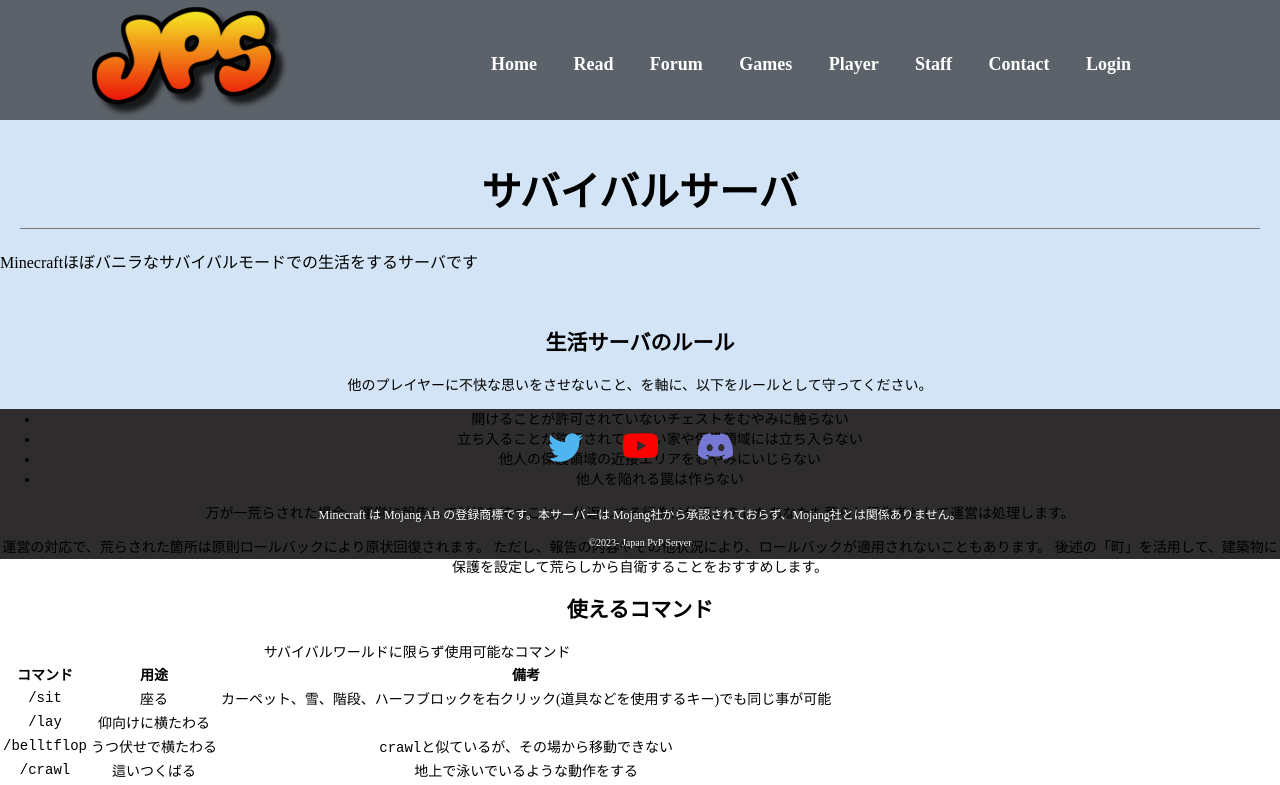
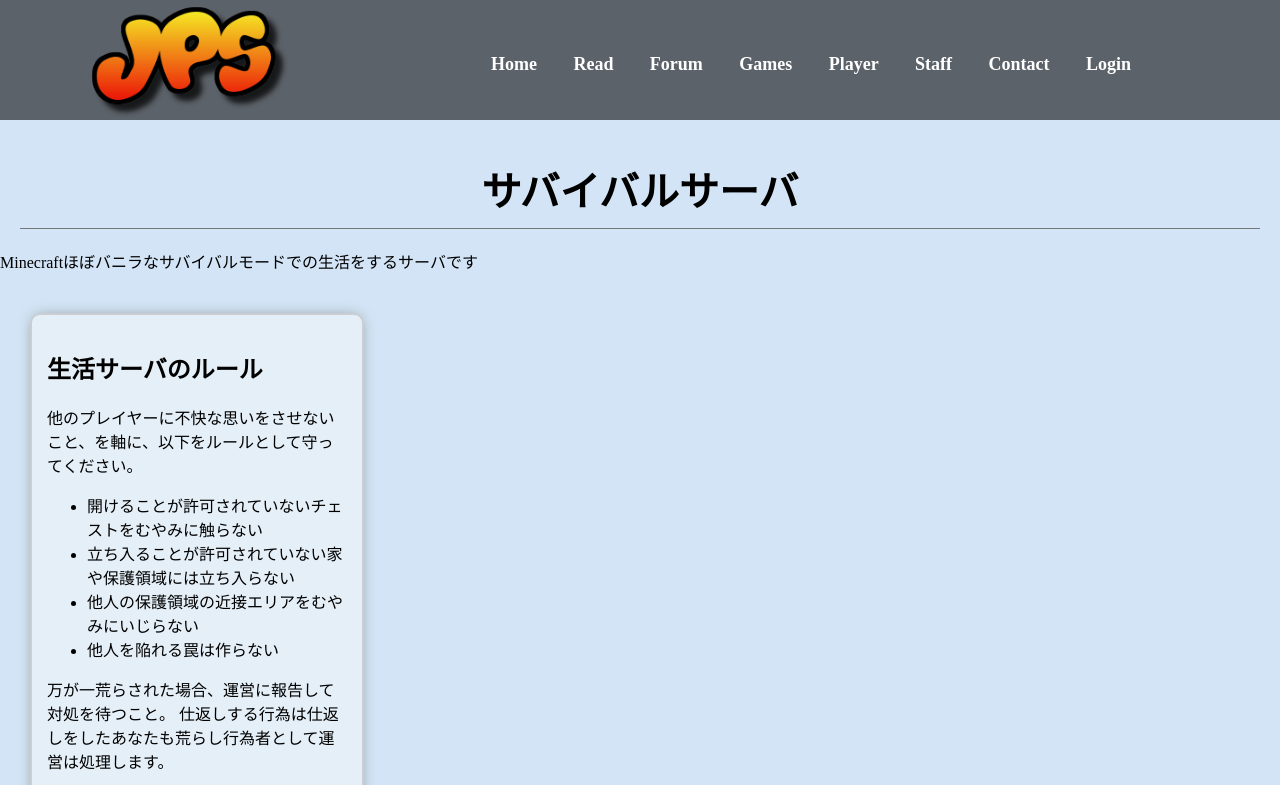
Before and after one commit to JavaJava19/jps.gg, a React (Create React App) app in the folder source/: page /game/survival in a window 1280 px wide. Shown: the top 785 px of the page. Built offline with nearby package versions, Linux system fonts and the light colour scheme; no server answers.

Commit message:
サバイバルﾍﾟｰｼﾞ本体のレイアウト修正

```diff
--- a/source/src/components/parts/game/Survival.js
+++ b/source/src/components/parts/game/Survival.js
@@ -8,7 +8,7 @@ const Survival = () => {
         <h1 className={styles.GameTitle}>サバイバルサーバ</h1>
         <p>Minecraftほぼバニラなサバイバルモードでの生活をするサーバです</p>
       </header>
-      <main className={styles.PartsMemo}>
+      <main className={styles.GameParts}>
         <section id="sv_s2_rule">
         <h2>生活サーバのルール</h2>
           <p>他のプレイヤーに不快な思いをさせないこと、を軸に、以下をルールとして守ってください。</p>
```
